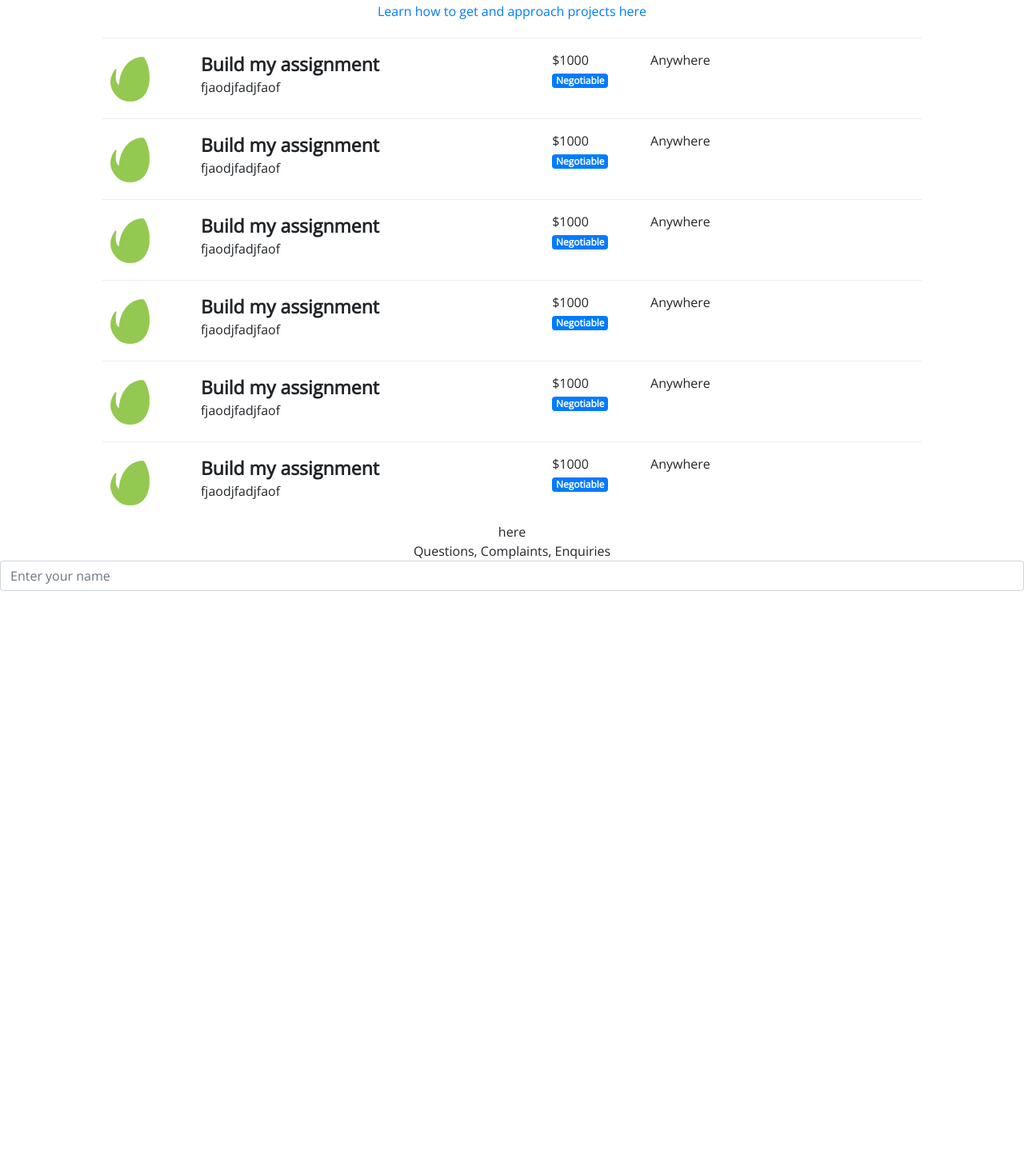
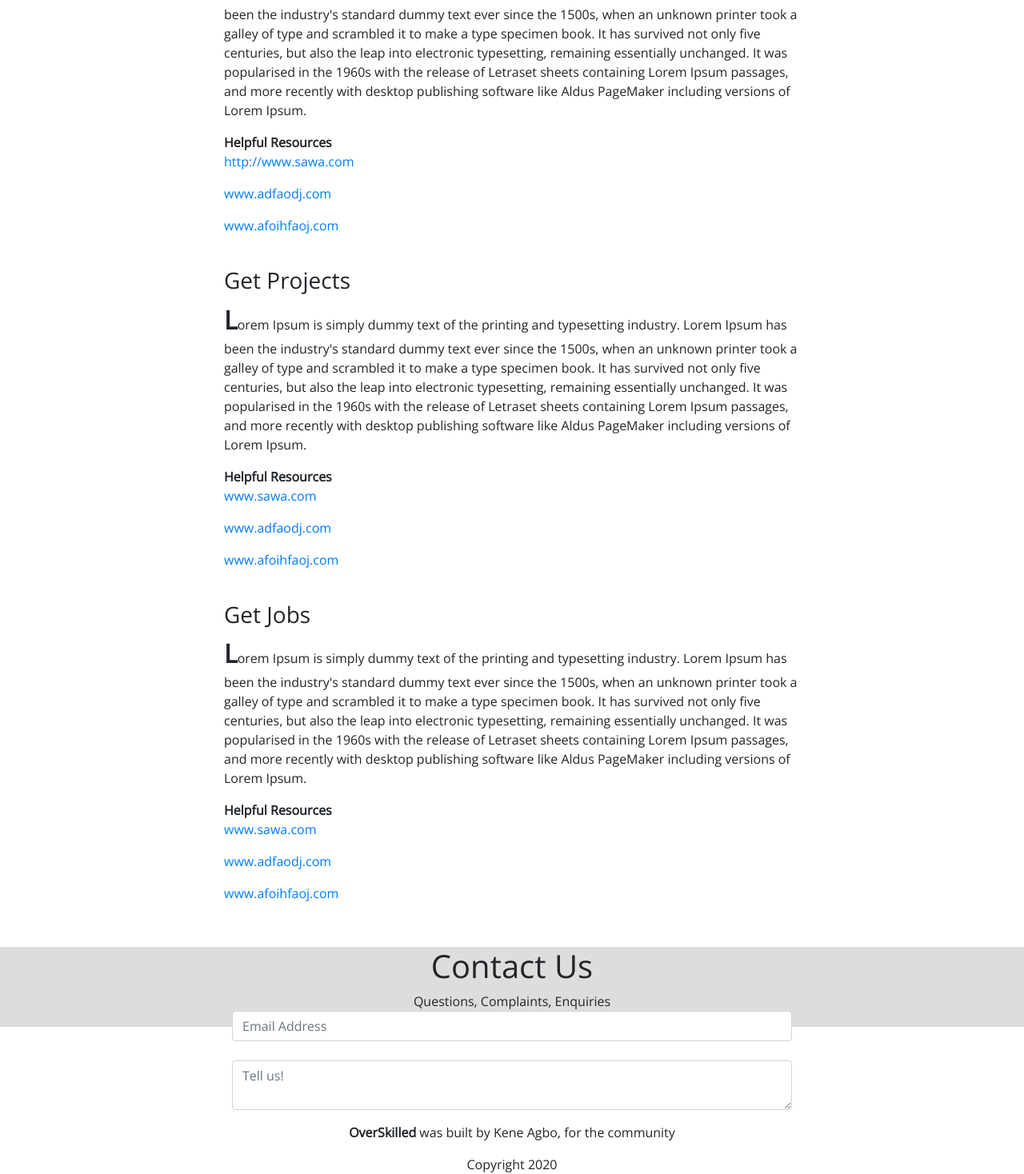
Before and after one commit to Xceptions/overskilled, a Vue app in the folder overskilledfrontend/: page /howto in a window 1280 px wide. Shown: the part 517-1985 px from the top of the page at 80% size. Before the commit the page ends 1256 px from the top, so only its background shows below. Built offline with nearby package versions, Linux system fonts and the light colour scheme.

Commit message:
added new codes

```diff
--- a/overskilledfrontend/src/App.vue
+++ b/overskilledfrontend/src/App.vue
@@ -31,13 +31,33 @@
     <router-view/>
 
     <div class="app_footer">
+      <h1>Contact Us</h1>
       <div>Questions, Complaints, Enquiries</div>
-      <b-form>
-        <b-form-input v-model="text" placeholder="Enter your name"></b-form-input>
+      <b-form class="b-form">
+        <b-form-group id="input-group-1">
+          <b-form-input v-model="text" placeholder="Email Address"></b-form-input>
+          <br>
+          <b-form-textarea placeholder="Tell us!"></b-form-textarea>
+        </b-form-group>
       </b-form>
+      <p>
+        <b>OverSkilled</b> was built by Kene Agbo, for the community
+        <p> Copyright {{ currentDate.getFullYear() }}
+      </p>
     </div>
   </div>
 </template>
+
+<script>
+export default {
+  name: 'App',
+  data () {
+    return {
+      currentDate: new Date()
+    }
+  }
+}
+</script>
 
 <style lang="scss">
 @import url('https://fonts.googleapis.com/css2?family=Open+Sans:wght@300;400&display=swap');
@@ -117,16 +137,14 @@ div {
   color: #fff;
 }
 
-.job-search-wrap {
-    position: relative;
-    // max-width: 1000px;
-    margin-left: 75px;
-    margin-right: 75px;
-    margin-top: -40px;
-    margin-bottom: 5px;
-    padding: 30px;
-    background-color: #FFFFFF;
-    -webkit-box-shadow: 0 0 30px rgba(0, 0, 0, 0.15);
-    box-shadow: 0 0 30px rgba(0, 0, 0, 0.15);
+.app_footer {
+  height: 100px;
+  background-color: #ddd;
+}
+
+.b-form {
+  max-width: 700px;
+  margin-left: auto;
+  margin-right: auto;
 }
 </style>
--- a/overskilledfrontend/src/components/Projects.vue
+++ b/overskilledfrontend/src/components/Projects.vue
@@ -71,7 +71,7 @@ export default {
 }
 
 .item_card:hover {
-    box-shadow: 0px 0px 20px 10px rgba(230, 230, 230, 0.7);
+    box-shadow: 0 0 30px rgba(0, 0, 0, 0.15);
 }
 
 // #a {
--- a/overskilledfrontend/src/views/About.vue
+++ b/overskilledfrontend/src/views/About.vue
@@ -1,6 +1,37 @@
 <template>
   <div class="about">
-    <h1>Our Mission</h1>
-    <p> Our desire is simple: <b>Make you rich</b> </p>
+    <h3> The Short. </h3>
+    <p class='story'> {{ short }} </p>
+    <h3> The Long. </h3>
+    <p class='story'> {{ long }} </p>
   </div>
 </template>
+
+<script>
+export default {
+  name: 'About',
+  data () {
+    return {
+      short: 'Lorem Ipsum is simply dummy text of the printing and typesetting industry. Lorem Ipsum has been the industry\'s standard dummy text ever since the 1500s, when an unknown printer took a galley of type and scrambled it to make a type specimen book. It has survived not only five centuries, but also the leap into electronic typesetting, remaining essentially unchanged. It was popularised in the 1960s with the release of Letraset sheets containing Lorem Ipsum passages, and more recently with desktop publishing software like Aldus PageMaker including versions of Lorem Ipsum.',
+      long: 'Lorem Ipsum is simply dummy text of the printing and typesetting industry. Lorem Ipsum has been the industry\'s standard dummy text ever since the 1500s, when an unknown printer took a galley of type and scrambled it to make a type specimen book. It has survived not only five centuries, but also the leap into electronic typesetting, remaining essentially unchanged. It was popularised in the 1960s with the release of Letraset sheets containing Lorem Ipsum passages, and more recently with desktop publishing software like Aldus PageMaker including versions of Lorem Ipsum.'
+    }
+  }
+}
+</script>
+
+<style scoped lang='scss'>
+
+.about {
+  padding: 15px;
+  max-width: 750px;
+  margin-left: auto;
+  margin-right: auto;
+  text-align: left;
+}
+
+.story::first-letter {
+  font-size: 32px;
+  font-weight: bold;
+}
+
+</style>
--- a/overskilledfrontend/src/views/HowTo.vue
+++ b/overskilledfrontend/src/views/HowTo.vue
@@ -1,36 +1,58 @@
 <template>
   <div class="howto">
-    <!-- <img alt="Vue logo" src="../assets/logo.png"> -->
-    <!-- <Header msg="get more from us"/> -->
-    <div id="nav">
-      <router-link to="/howto/competitions">Ace Competitions</router-link> |
-      <router-link to="/howto">Get Projects</router-link> |
-      <router-link to="/howto/talks">Get Talks</router-link> |
-      <router-link to="/howto/jobs">Get Jobs</router-link>
-    </div>
-    <router-view/>
+    <h3> Ace Competitions </h3>
+    <p class='story'> {{ competitions_story }} </p>
+    <b>Helpful Resources</b>
+    <p v-for="item in competitions_links" :key="item">
+      <a href= item>{{ item }}</a>
+    </p>
+    <br>
+    <h3> Get Projects </h3>
+    <p class='story'> {{ projects_story }} </p>
+    <b>Helpful Resources</b>
+    <p v-for="item in projects_links" :key="item">
+      <a href= item>{{ item }}</a>
+    </p>
+    <br>
+    <h3> Get Jobs </h3>
+    <p class='story'> {{ jobs_story }} </p>
+    <b>Helpful Resources</b>
+    <p v-for="item in jobs_links" :key="item">
+      <a href= item>{{ item }}</a>
+    </p>
+    <br>
   </div>
 </template>
 
 <script>
-// @ is an alias to /src
-// import HelloWorld from '@/components/HelloWorld.vue'
-import Header from '@/components/Header.vue'
-
 export default {
   name: 'HowTo',
-  components: {
-    Header
+  data () {
+    return {
+      competitions_story: 'Lorem Ipsum is simply dummy text of the printing and typesetting industry. Lorem Ipsum has been the industry\'s standard dummy text ever since the 1500s, when an unknown printer took a galley of type and scrambled it to make a type specimen book. It has survived not only five centuries, but also the leap into electronic typesetting, remaining essentially unchanged. It was popularised in the 1960s with the release of Letraset sheets containing Lorem Ipsum passages, and more recently with desktop publishing software like Aldus PageMaker including versions of Lorem Ipsum.',
+      projects_story: 'Lorem Ipsum is simply dummy text of the printing and typesetting industry. Lorem Ipsum has been the industry\'s standard dummy text ever since the 1500s, when an unknown printer took a galley of type and scrambled it to make a type specimen book. It has survived not only five centuries, but also the leap into electronic typesetting, remaining essentially unchanged. It was popularised in the 1960s with the release of Letraset sheets containing Lorem Ipsum passages, and more recently with desktop publishing software like Aldus PageMaker including versions of Lorem Ipsum.',
+      jobs_story: 'Lorem Ipsum is simply dummy text of the printing and typesetting industry. Lorem Ipsum has been the industry\'s standard dummy text ever since the 1500s, when an unknown printer took a galley of type and scrambled it to make a type specimen book. It has survived not only five centuries, but also the leap into electronic typesetting, remaining essentially unchanged. It was popularised in the 1960s with the release of Letraset sheets containing Lorem Ipsum passages, and more recently with desktop publishing software like Aldus PageMaker including versions of Lorem Ipsum.',
+      competitions_links: ['http://www.sawa.com', 'www.adfaodj.com', 'www.afoihfaoj.com'],
+      projects_links: ['www.sawa.com', 'www.adfaodj.com', 'www.afoihfaoj.com'],
+      jobs_links: ['www.sawa.com', 'www.adfaodj.com', 'www.afoihfaoj.com']
+    }
   }
 }
 </script>
 
-<style lang="scss">
-body {
-  // background-color: rgba(230, 230, 230, 0.7);
-  background-color: #fff;
+<style scoped lang='scss'>
+
+.howto {
+  padding: 15px;
+  max-width: 750px;
+  margin-left: auto;
+  margin-right: auto;
+  text-align: left;
 }
-.nav {
-  border: 1px solid red;
+
+.story::first-letter {
+  font-size: 32px;
+  font-weight: bold;
 }
+
 </style>
```
